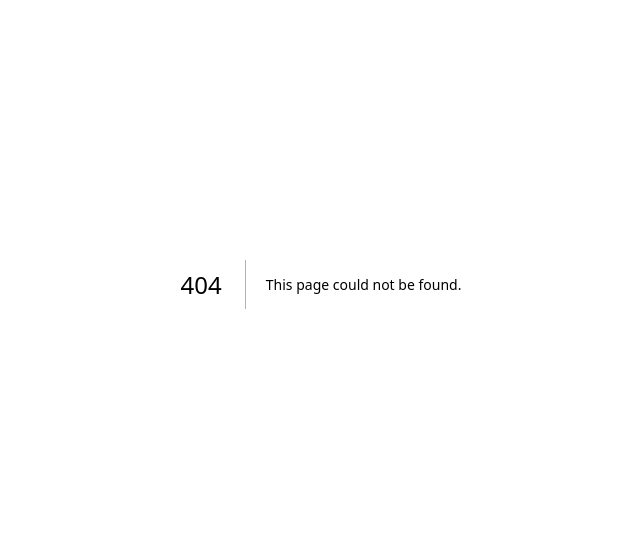
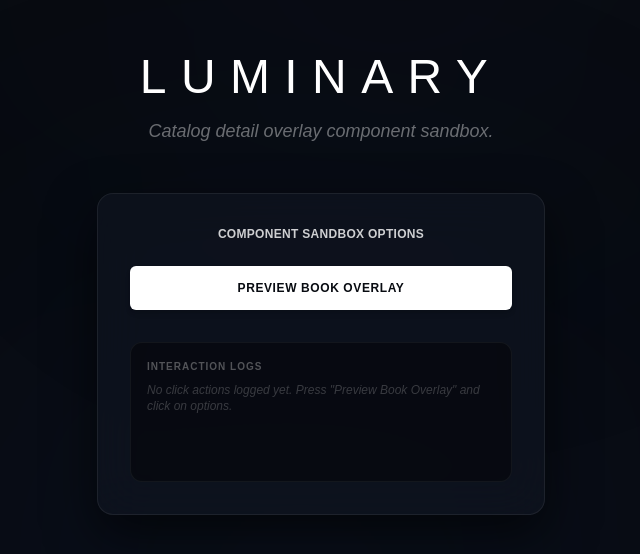
Before and after one commit to EricStratosphere/knowledge-hub, a Next.js app: page /book-detail-test in a window 1280 px wide. Before the commit this address had no page. Shown: the part 116-670 px from the top of the page, without its empty margins (319-959 px from the left). Built offline with nearby package versions, Linux system fonts and the light colour scheme.

Commit message:
test: add manual testing route for book detail overlay modal

```diff
--- /dev/null
+++ b/app/book-detail-test/page.tsx
@@ -0,0 +1,127 @@
+'use client';
+
+import React, { useState } from 'react';
+import BookDetailOverlay, { BookDetailData } from '@/components/BookDetailOverlay';
+
+// Mock Book Data matching our database and Figma schema
+const mockBook: BookDetailData = {
+  _id: 'hp-chamber-of-secrets-id',
+  book_title: 'Harry Potter and the Chamber of Secrets',
+  author_name: 'J.K. Rowling',
+  genre: ['Fantasy', 'Adventure', 'Mystery'],
+  description: 'In Harry Potter and the Chamber of Secrets, Harry\'s second year at Hogwarts is disrupted by mysterious attacks that leave students petrified, while a voice whispers in the school walls, warning of the opening of the ancient Chamber of Secrets.',
+  image_url: 'https://images.unsplash.com/photo-1544947950-fa07a98d237f?auto=format&fit=crop&q=80&w=400', // Premium high-res book cover placeholder
+  pdf_url: 'https://luminary-api.example.com/books/hp2.pdf',
+  rating: 4.8,
+  chapters: [
+    { id: 'ch1', title: 'Chapter 1: The Worst Birthday', chapterNumber: 1 },
+    { id: 'ch2', title: 'Chapter 2: Dobby\'s Warning', chapterNumber: 2 },
+    { id: 'ch3', title: 'Chapter 3: The Burrow', chapterNumber: 3 },
+    { id: 'ch4', title: 'Chapter 4: At Flourish and Blotts', chapterNumber: 4 },
+  ],
+  reviews: [
+    {
+      _id: 'rev-1',
+      username: 'GamerGuy45',
+      rating: 5,
+      content: 'Incredible book! Brings back memories.',
+      createdAt: '3 days ago',
+    },
+    {
+      _id: 'rev-2',
+      username: 'FictionLover',
+      rating: 4,
+      content: 'Nice pacing, the Chamber lore was very clean.',
+      createdAt: '2 weeks ago',
+    },
+  ],
+};
+
+export default function BookDetailTestPage() {
+  const [isOverlayOpen, setIsOverlayOpen] = useState(false);
+  const [log, setLog] = useState<string[]>([]);
+
+  const addLog = (message: string) => {
+    setLog((prev) => [
+      `[${new Date().toLocaleTimeString()}] ${message}`,
+      ...prev.slice(0, 4), // Keep last 5 entries
+    ]);
+  };
+
+  const handleReadNow = (bookId: string) => {
+    addLog(`Read Now clicked! Fetching PDF reader for Book ID: ${bookId}`);
+  };
+
+  const handleChapterSelect = (bookId: string, chapterId: string) => {
+    const chapter = mockBook.chapters?.find((c) => c.id === chapterId);
+    addLog(`Chapter Selected! Navigating to: "${chapter?.title || chapterId}" (Book: ${bookId})`);
+  };
+
+  return (
+    <main className="min-h-screen bg-[#080B11] text-white flex flex-col items-center justify-center p-6 relative overflow-hidden font-jakarta">
+      {/* Visual background atmospheric radial flows */}
+      <div className="absolute -bottom-1/4 left-1/4 w-[600px] h-[600px] bg-blue-900/10 rounded-full blur-[160px] pointer-events-none z-0" />
+      <div className="absolute -top-1/4 right-1/4 w-[500px] h-[500px] bg-slate-800/10 rounded-full blur-[140px] pointer-events-none z-0" />
+
+      {/* Brand Title */}
+      <header className="text-center z-10 mb-12 select-none">
+        <h1 className="font-luxury-serif text-5xl font-extralight tracking-[0.3em] text-white mb-4">
+          LUMINARY
+        </h1>
+        <p className="font-luxury-serif italic text-white/40 text-lg">
+          Catalog detail overlay component sandbox.
+        </p>
+      </header>
+
+      {/* Control panel and button */}
+      <section className="bg-[#111622]/60 backdrop-blur-xl border border-white/[0.07] rounded-2xl p-8 max-w-md w-full shadow-[0_20px_50px_rgba(0,0,0,0.6)] text-center z-10 relative">
+        <h2 className="text-lg font-semibold tracking-wide text-white/80 mb-6 uppercase text-xs">
+          Component Sandbox Options
+        </h2>
+
+        {/* Trigger Button */}
+        <button
+          onClick={() => {
+            setIsOverlayOpen(true);
+            addLog('Overlay launched.');
+          }}
+          className="w-full bg-white text-[#080B11] hover:bg-neutral-100 font-bold py-3.5 rounded-md text-xs tracking-wider uppercase transition-all duration-200 active:scale-[0.98] cursor-pointer shadow-md mb-8"
+        >
+          Preview Book Overlay
+        </button>
+
+        {/* Action Logs */}
+        <div className="text-left bg-black/40 border border-white/[0.05] rounded-xl p-4 min-h-[140px] flex flex-col justify-start">
+          <p className="text-[10px] font-bold tracking-widest text-white/30 uppercase mb-2">
+            Interaction Logs
+          </p>
+          <div className="space-y-1.5 overflow-y-auto max-h-[110px]">
+            {log.length > 0 ? (
+              log.map((item, idx) => (
+                <p key={idx} className="text-xs font-mono text-white/70 leading-relaxed">
+                  {item}
+                </p>
+              ))
+            ) : (
+              <p className="text-xs italic text-white/20 select-none">
+                No click actions logged yet. Press "Preview Book Overlay" and click on options.
+              </p>
+            )}
+          </div>
+        </div>
+      </section>
+
+      {/* BookDetailOverlay Component Instance */}
+      <BookDetailOverlay
+        isOpen={isOverlayOpen}
+        onClose={() => {
+          setIsOverlayOpen(false);
+          addLog('Overlay closed.');
+        }}
+        book={mockBook}
+        onReadNow={handleReadNow}
+        onChapterSelect={handleChapterSelect}
+      />
+    </main>
+  );
+}
```
